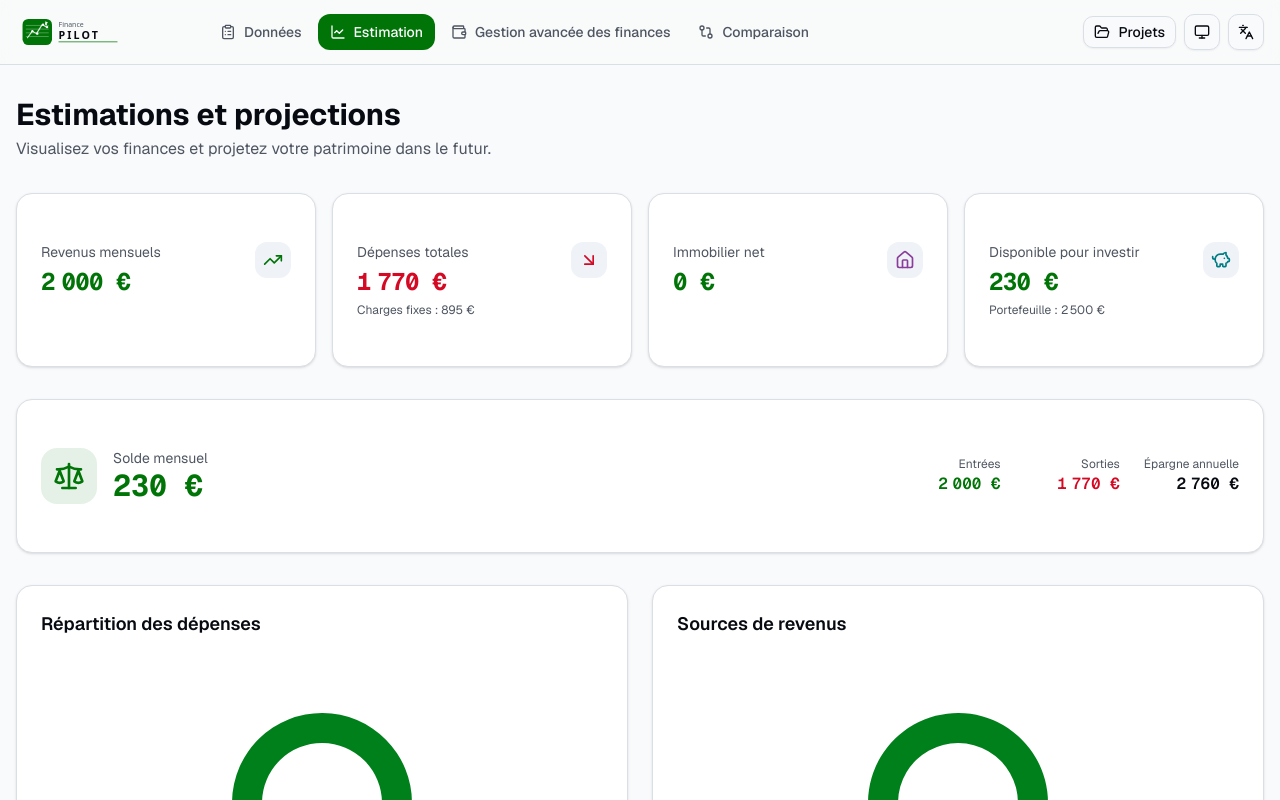
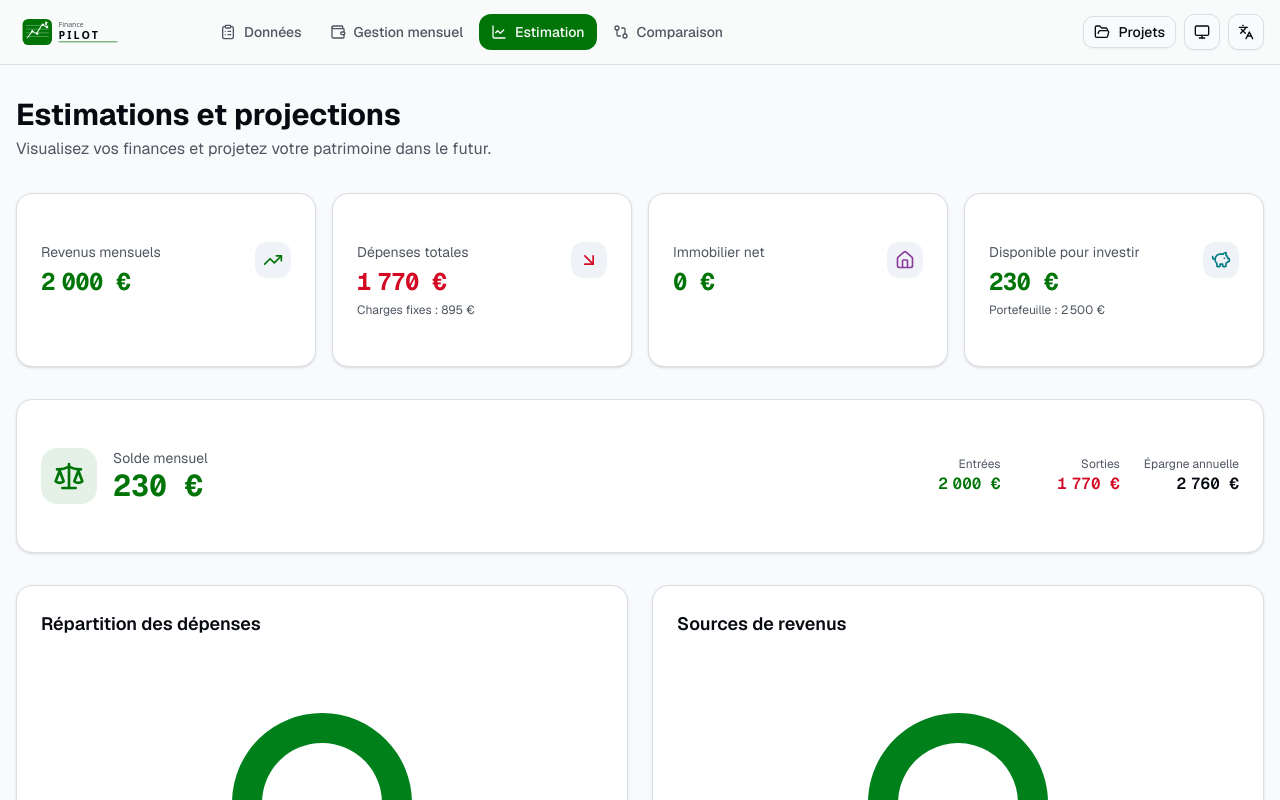
Before and after one commit to jimmytardy/finance-pilot, a Next.js app: page /estimations in a window 1280 px wide. Shown: the top 800 px of the page. Built offline with nearby package versions, Linux system fonts and the light colour scheme.

Commit message:
Modification de la navigation

```diff
--- a/components/navigation.tsx
+++ b/components/navigation.tsx
@@ -31,8 +31,8 @@ import {
 
 const navItems = [
   { href: '/', key: 'navigation.data' as const, icon: ClipboardList },
+  { href: '/gestion-finances', key: 'navigation.advancedFinance' as const, icon: Wallet },
   { href: '/estimations', key: 'navigation.estimates' as const, icon: LineChart },
-  { href: '/gestion-finances', key: 'navigation.advancedFinance' as const, icon: Wallet },
   { href: '/comparaison', key: 'navigation.comparison' as const, icon: GitCompare },
 ] as const
 
--- a/locales/en.json
+++ b/locales/en.json
@@ -26,7 +26,7 @@
     "data": "Data",
     "estimates": "Forecasts",
     "comparison": "Compare",
-    "advancedFinance": "Advanced finance management",
+    "advancedFinance": "Monthly management",
     "projects": "Projects",
     "newDraft": "New draft",
     "newDraftTitle": "Reset to starter example (~€2,000/month net)",
--- a/locales/fr.json
+++ b/locales/fr.json
@@ -26,7 +26,7 @@
     "data": "Données",
     "estimates": "Estimation",
     "comparison": "Comparaison",
-    "advancedFinance": "Gestion avancée des finances",
+    "advancedFinance": "Gestion mensuel",
     "projects": "Projets",
     "newDraft": "Nouveau brouillon",
     "newDraftTitle": "Réinitialiser sur l’exemple (~2 000 €/mois)",
```
Also changed, not shown: 1 other file (tests, documents, lock files or other folders).
